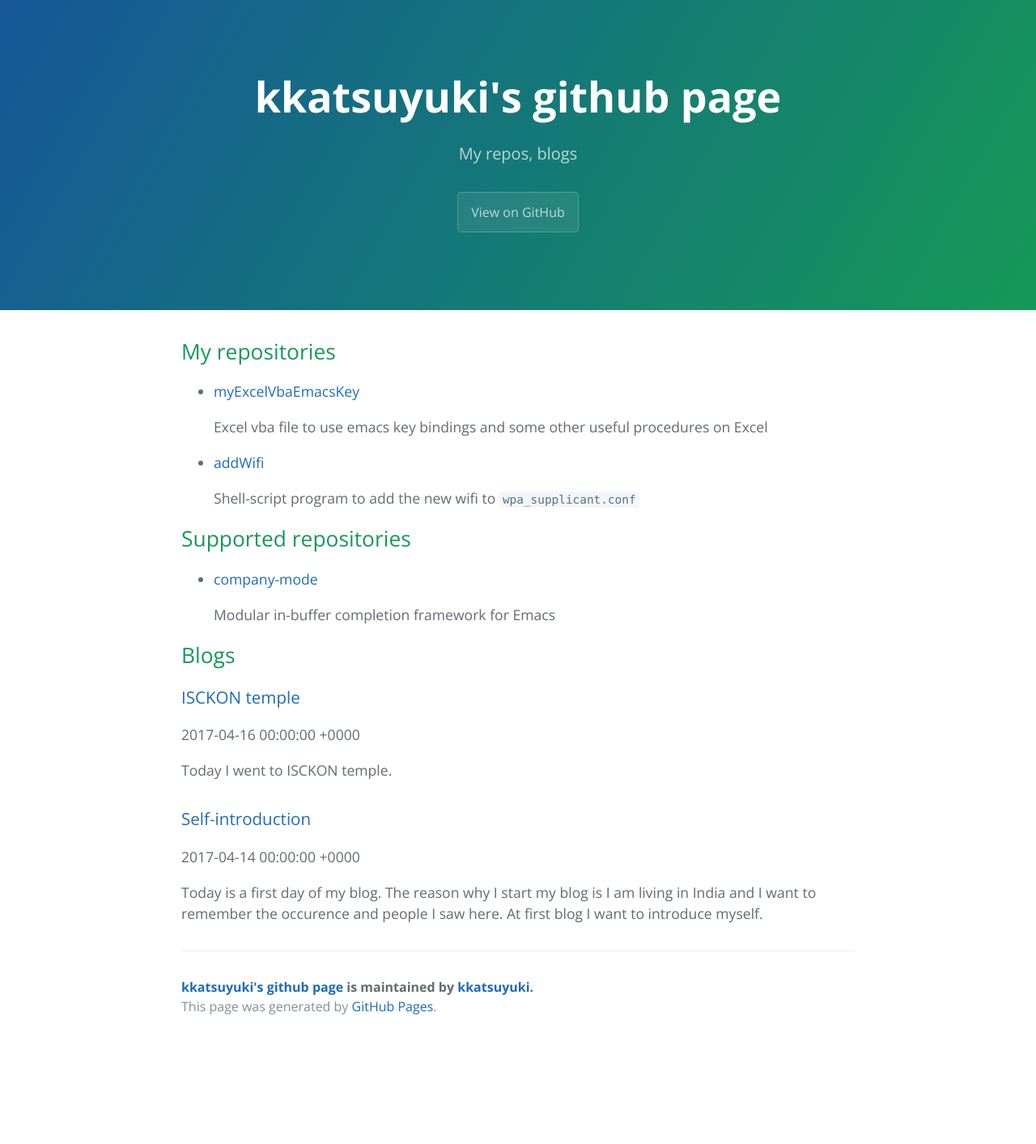
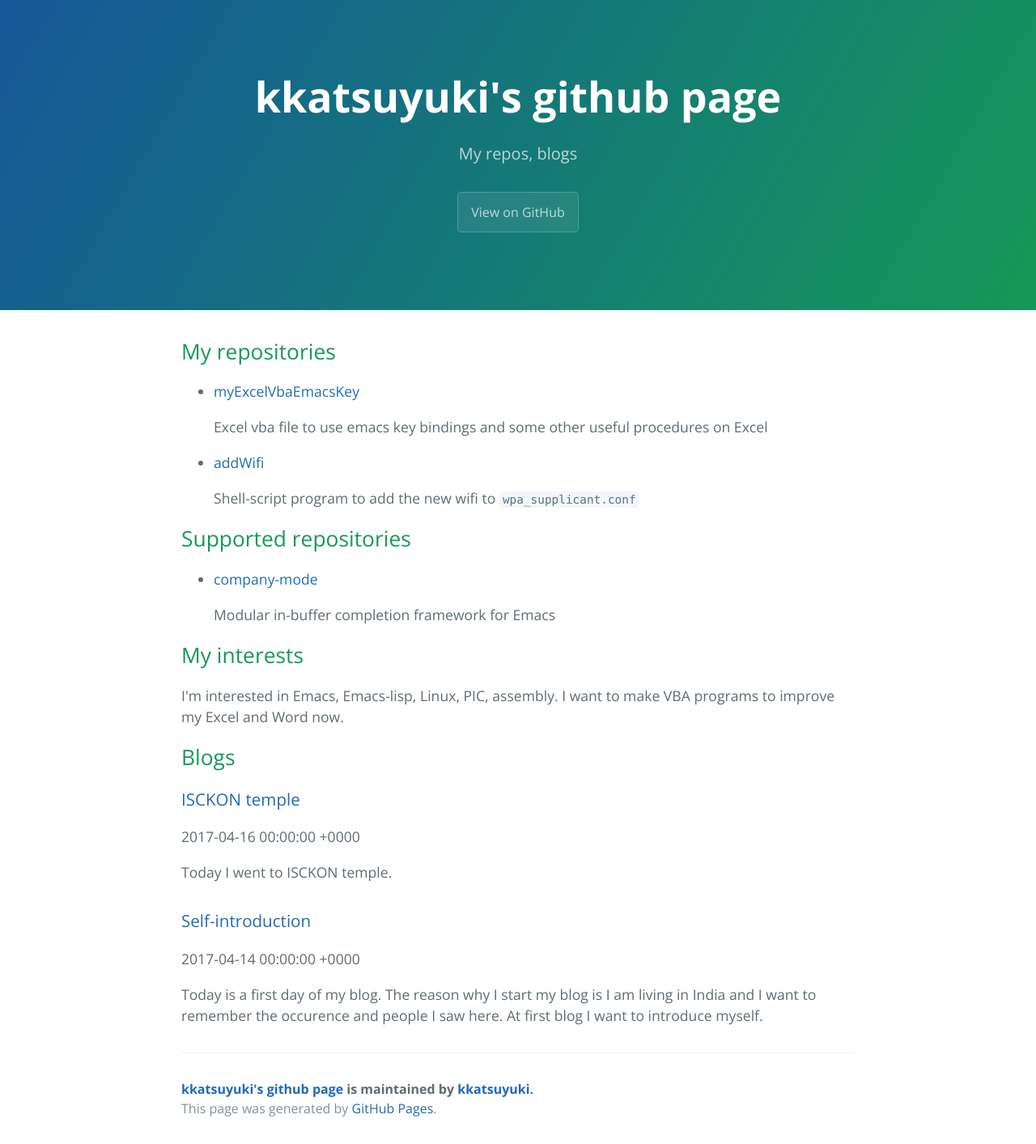
Before and after one commit to kkatsuyuki/kkatsuyuki.github.io, a Jekyll site: the page built from index.html, in a window 1280 px wide. Shown: the whole page at 81% size. Built offline with Jekyll 4.4.1, drawn with Linux system fonts in a browser that asks for light colours; the list of posts is cut into pages by our own code; before the commit the page ends 1287 px from its top, so only the background shows below that.

Commit message:
make my interests section

```diff
--- a/index.html
+++ b/index.html
@@ -34,6 +34,16 @@ Shell-script program to add the new wifi to <code>wpa_supplicant.conf</code>
 Modular in-buffer completion framework for Emacs
 </p></li>
 </ul>
+</div>
+</div>
+
+<div id="outline-container-org3b6a0b0" class="outline-2">
+<h2 id="org3b6a0b0">My interests</h2>
+<div class="outline-text-2" id="text-org3b6a0b0">
+<p>
+I'm interested in Emacs, Emacs-lisp, Linux, PIC, assembly.
+I want to make VBA programs to improve my Excel and Word now.
+</p>
 </div>
 </div>
 
--- a/org/index.org
+++ b/org/index.org
@@ -14,6 +14,10 @@
   - [[http://company-mode.github.io/][company-mode]]
 
     Modular in-buffer completion framework for Emacs
+
+* My interests
+  I'm interested in Emacs, Emacs-lisp, Linux, PIC, assembly.
+  I want to make VBA programs to improve my Excel and Word now.
 
 * Blogs
   # #+HTML: <a href="{{ site.url }}{% post_url 2017-04-14-introduction %}">intro </a>
```
